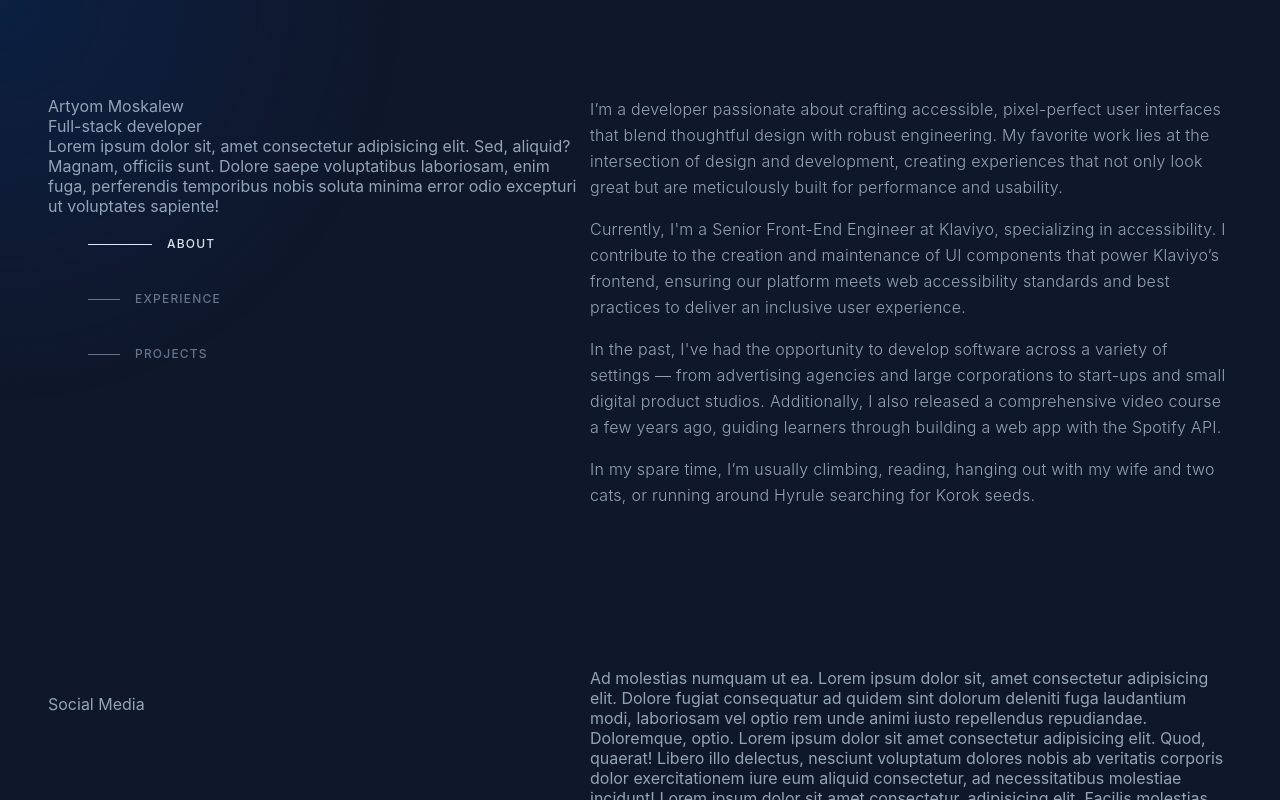
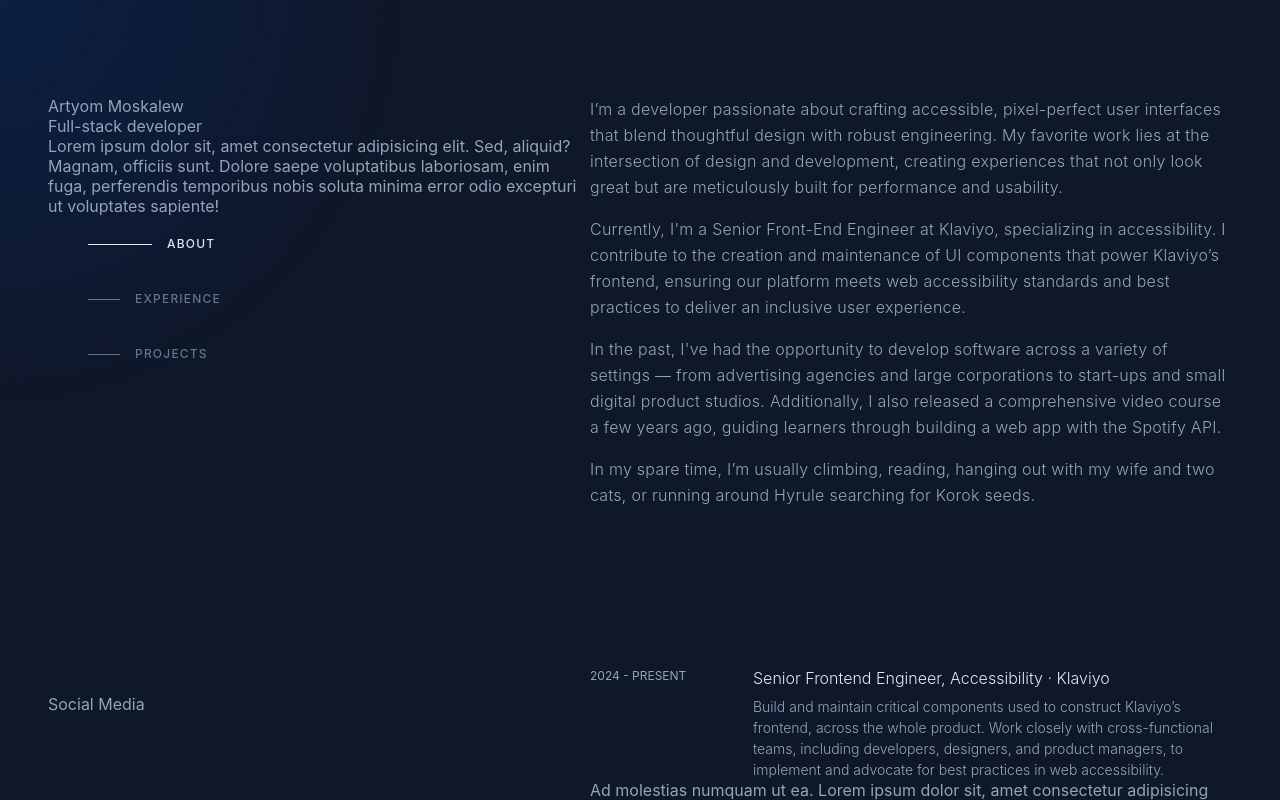
Before and after one commit to CodeRabbid/portfolio, a React (Vite) app: page / in a window 1280 px wide. Shown: the top 800 px of the page. Built offline with nearby package versions, Linux system fonts and the light colour scheme; a web font is replaced by a local one.

Commit message:
adjust experience section's fonts and grid

```diff
--- a/src/App.css
+++ b/src/App.css
@@ -125,12 +125,43 @@ section .section-header {
   letter-spacing: 0.1em;
 }
 
-section .content p.passage {
+section#about .content p.passage {
   margin-bottom: 16px;
   font-size: 16px;
   font-weight: 300;
   letter-spacing: 0.017em;
   line-height: 26px;
+}
+
+section#experience .grid {
+  display: grid;
+  grid-template-columns: repeat(8, minmax(40px, 1fr));
+  gap: 10px;
+}
+
+section#experience .grid .dates {
+  grid-column: 1 / 3;
+}
+
+section#experience .dates {
+  font-size: 12px;
+}
+
+section#experience .grid .description {
+  grid-column: 3 / 9;
+}
+
+section#experience p.passage {
+  font-size: 14px;
+  line-height: 21px;
+  font-weight: 300;
+  margin: 8px 0 0 0;
+}
+
+section#experience h3 {
+  font-size: 16px;
+  color: #e2e8f0;
+  font-weight: 300;
 }
 
 @media only screen and (max-width: 1023px) {
@@ -166,6 +197,12 @@ section .content p.passage {
   }
 }
 
+@media only screen and (max-width: 640px) {
+  section .experience-grid {
+    display: block;
+  }
+}
+
 @media only screen and (min-width: 1024px) {
   section .section-header {
     display: none;
--- a/src/App.jsx
+++ b/src/App.jsx
@@ -116,6 +116,19 @@ function App() {
             <section id="experience">
               <div className="section-header">EXPERIENCE</div>
               <div className="content">
+                <div className="grid">
+                  <div className="dates">2024 - PRESENT</div>
+                  <div className="description">
+                    <h3>Senior Frontend Engineer, Accessibility · Klaviyo</h3>
+                    <p className="passage">
+                      Build and maintain critical components used to construct
+                      Klaviyo’s frontend, across the whole product. Work closely
+                      with cross-functional teams, including developers,
+                      designers, and product managers, to implement and advocate
+                      for best practices in web accessibility.
+                    </p>
+                  </div>
+                </div>
                 Ad molestias numquam ut ea. Lorem ipsum dolor sit, amet
                 consectetur adipisicing elit. Dolore fugiat consequatur ad
                 quidem sint dolorum deleniti fuga laudantium modi, laboriosam
```
